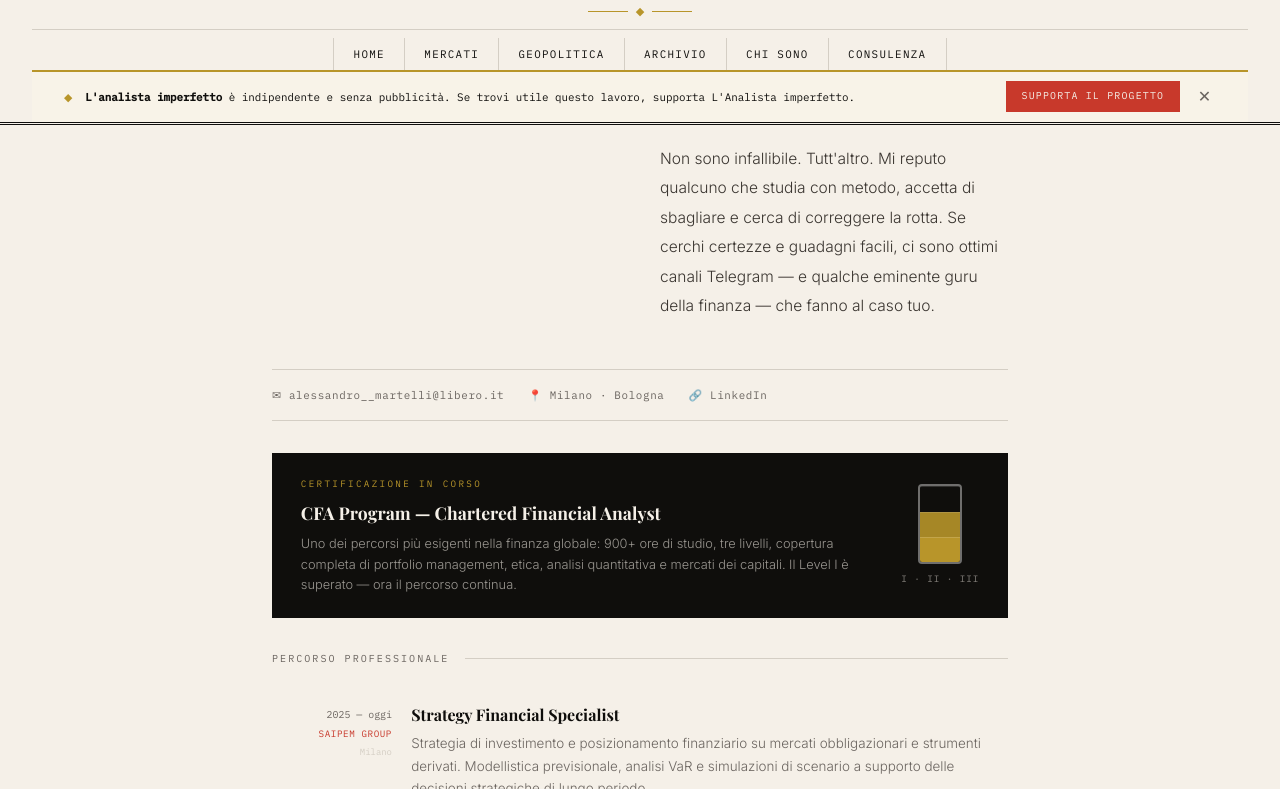
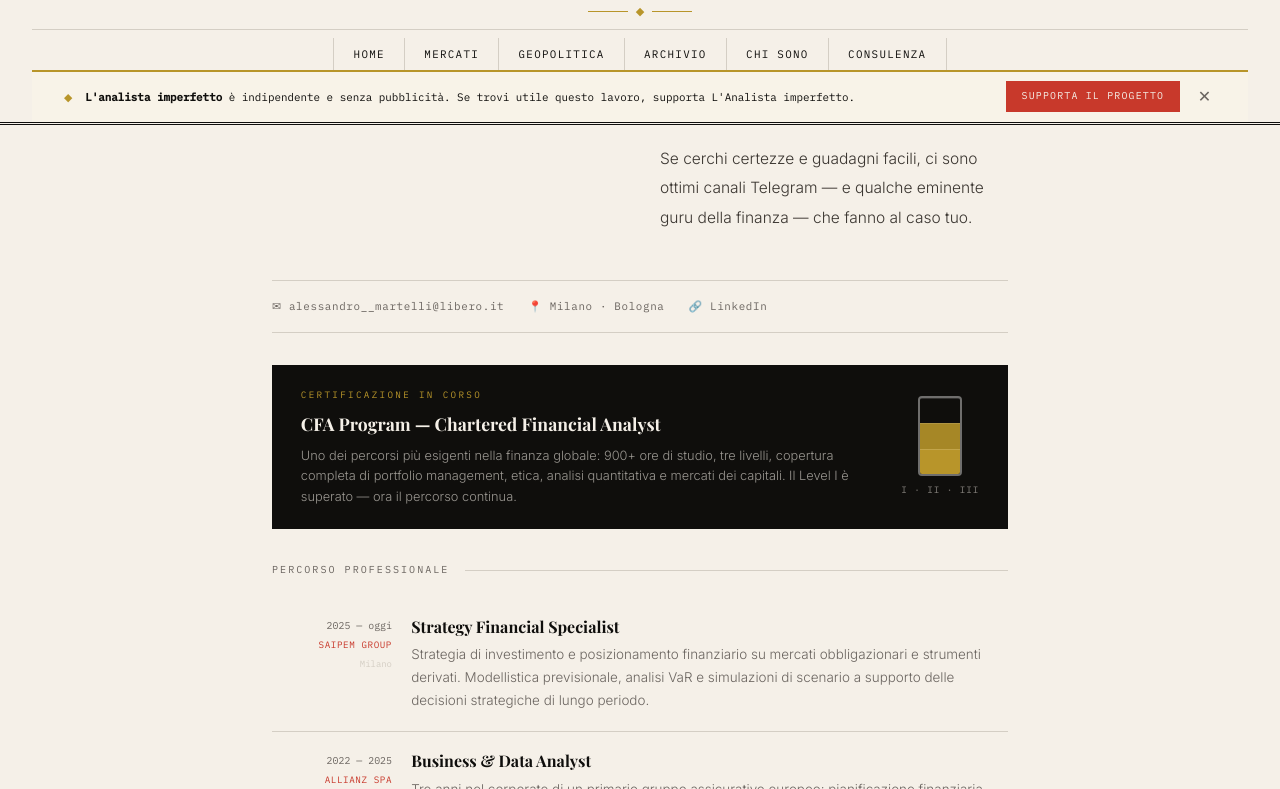
Before and after one commit to martellialessandro/martellialessandro.github.io, a Jekyll site: the page built from chi-sono.html, in a window 1280 px wide and 900 px high, scrolled down 552 px, cut to the strip 111-900 px from the top of the window. Built offline with Jekyll 4.4.1, drawn with Linux system fonts in a browser that asks for light colours; some web fonts are replaced.

Commit message:
Update chi-sono.html

```diff
--- a/chi-sono.html
+++ b/chi-sono.html
@@ -97,7 +97,7 @@ title: Chi sono
 
     <p>Nel tempo ho maturato diverse convinzioni — e sbagliato altrettante previsioni. Entrambi questi aspetti, devo dire, sono risultati ugualmente utili. Cercare di analizzare in maniera onesta, indipendente e concreta è stato il vero motore di questo percorso. <em>L'analista imperfetto</em> nasce da questo: un posto dove condividere letture dei mercati e riflessioni macro senza la pressione di dimostrare nulla — possibilmente risparmiandovi gli interminabili monologhi che riservo ai miei sfortunati amici quando mi chiedono "ma cosa sta succedendo sui mercati?".</p>
 
-    <p>Non sono infallibile. Tutt'altro. Mi reputo qualcuno che studia con metodo, accetta di sbagliare e cerca di correggere la rotta. Se cerchi certezze e guadagni facili, ci sono ottimi canali Telegram — e qualche eminente guru della finanza — che fanno al caso tuo.</p>
+    <p>Se cerchi certezze e guadagni facili, ci sono ottimi canali Telegram — e qualche eminente guru della finanza — che fanno al caso tuo.</p>
 
     <div style="clear:both"></div>
   </div>
```
